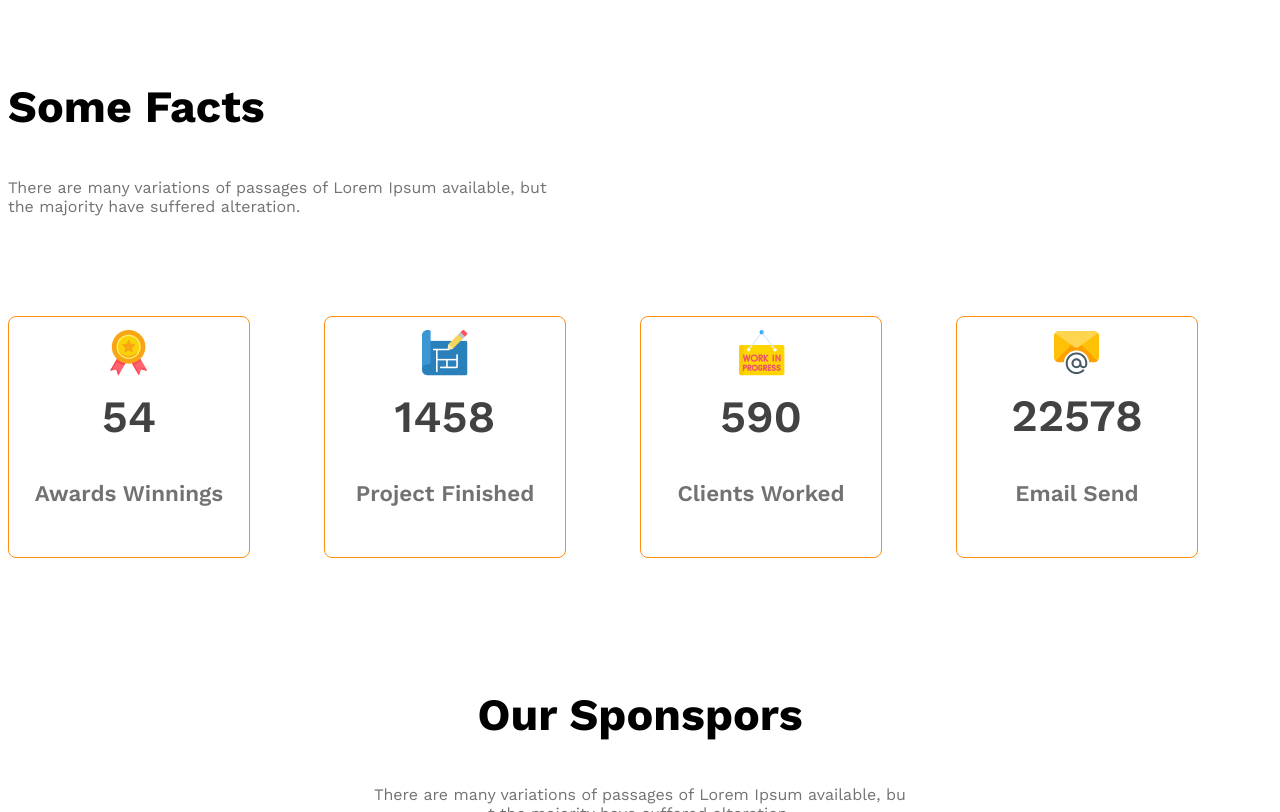
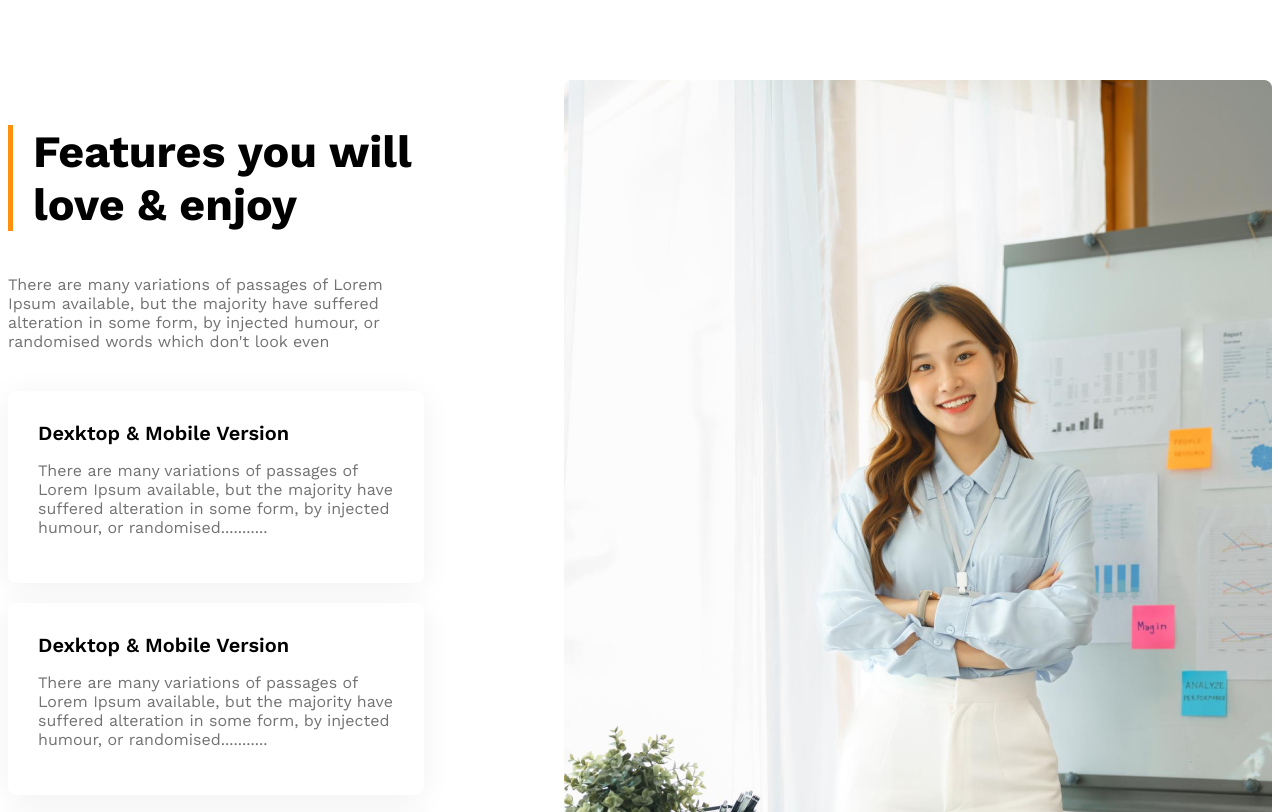
Before and after one commit to Nabil112233-ops/g3-architect-website, a plain HTML site: page index.html in a window 1280 px wide. Shown: the part 2150-2962 px from the top of the page. Drawn offline with nearby package versions, Linux system fonts and the light colour scheme.

Commit message:
added features and image work in progress

```diff
--- a/index.html
+++ b/index.html
@@ -43,8 +43,36 @@
             </div>
         </section>
         <!-- features will love and enjoy -->
-         <section>
-
+         <section class="feature display-flexbox">
+            <div>
+                <div>
+                <h3 class="feature-title">Features you will <br> love & enjoy</h3>
+                <p class="feature-description">There are many variations of passages of Lorem Ipsum available, but the majority have suffered alteration in some form, by injected humour, or randomised words which don't look even</p>
+                </div>
+                <div class="feature-card">
+                <h3 class="feature-card-title">Dexktop & Mobile Version</h3>
+                <p class="feature-card-description">There are many variations of passages of Lorem Ipsum available, but the majority have suffered alteration in some form, by injected humour, or randomised...........</p>
+                </div>
+                <div class="feature-card">
+                <h3 class="feature-card-title">Dexktop & Mobile Version</h3>
+                <p class="feature-card-description">There are many variations of passages of Lorem Ipsum available, but the majority have suffered alteration in some form, by injected humour, or randomised...........</p>
+                </div>
+                <div class="feature-card">
+                <h3 class="feature-card-title">Dexktop & Mobile Version</h3>
+                <p class="feature-card-description">There are many variations of passages of Lorem Ipsum available, but the majority have suffered alteration in some form, by injected humour, or randomised...........</p>
+                </div>
+                <div class="feature-card">
+                <h3 class="feature-card-title">Dexktop & Mobile Version</h3>
+                <p class="feature-card-description">There are many variations of passages of Lorem Ipsum available, but the majority have suffered alteration in some form, by injected humour, or randomised...........</p>
+                </div>
+            </div>
+            <div>
+                <img src="images/architect.png" alt="">
+                <button id="experience-badge" class="btn-primary">
+                    <span id="experience-year">10+Year</span>
+                    <span>Experience</span>
+                </button>
+            </div>
          </section>
          <!-- some facts -->
          <section>
--- a/styles/architects.css
+++ b/styles/architects.css
@@ -48,10 +48,10 @@ main > section{
     .text-dark3, .sponsors-description{
         color: #727272;
     }
-    .banner-description{
+    .banner-description, .feature-description{
         color: #727272;
     }
-    .fact-name{
+    .fact-name, .feature-card-description{
         color: #727272;
     }
     .some-facts-description{
@@ -139,6 +139,35 @@ main > section{
     margin-bottom: 30px;
 }
 
+/* feature with love and enjoy */
+.feature-title{
+    border-left: 5px solid #FF900E;
+    padding-left: 20px;
+    font-size: 2.8rem;
+    font-weight: bold;
+}
+.feature-description, .feature-card-description{
+    font-size: 1rem;
+    font-weight: 400;
+}
+.feature-card-title{
+    font-size: 1.25rem;
+    font-weight: 600;
+    margin-top: 0px;
+    margin-bottom: 0px;
+}
+.feature{
+    gap: 140px;
+}
+.feature-description{
+    margin-bottom: 40px;
+}
+.feature-card{
+    padding: 30px;
+    box-shadow: 0 4px 30px 0 rgba(0, 0, 0, 0.06);
+    margin-bottom: 20px;
+    border-radius: 8px;
+}
 /* fact related style */
 .fact-container{
     display: grid;
```
